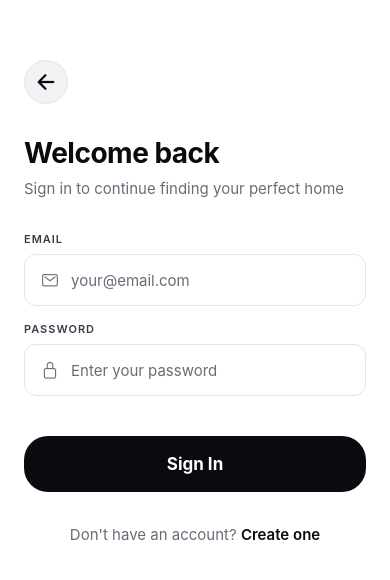
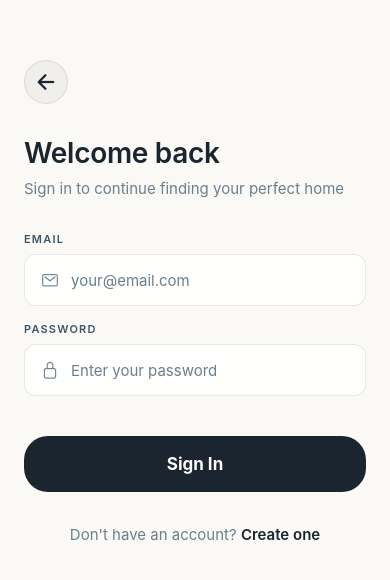
Before and after one commit to Nkingsap/houserent, a React Native app: screen /Login in a window 390 px wide. Shown: the top 580 px of the page. Built offline with nearby package versions, Linux system fonts and the light colour scheme; what react-native-worklets would draw is missing.

Commit message:
refactor: update theme tokens and color palette

```diff
--- a/src/theme/index.js
+++ b/src/theme/index.js
@@ -1,40 +1,51 @@
+// ─── Academic Sanctuary Design System ────────────────────────────
+// Palette and tokens aligned with DESIGN.md
+// Slate Blue + Sage Green + Warm Ivory + Antique Gold
+
 export const colors = {
   // Backgrounds
-  background: '#FFFFFF',
-  card: '#FFFFFF',
-  elevated: '#F2F2F4',
-  surface: '#F0F0F2',
+  background: '#FAF9F6',        // Warm Ivory
+  card: 'rgba(255,255,255,0.88)', // Glass surface – more opaque
+  elevated: '#F0EFEC',           // Subtle lift
+  surface: '#E8E6E3',            // Input/chip fill – darker
 
-  // Listing cards (light, on white background)
-  cardDark: '#FFFFFF',
-  cardDarkElevated: '#F5F5F7',
-  cardDarkBorder: '#E8E8EC',
-  cardDarkText: '#1A1A2E',
-  cardDarkTextSecondary: '#4A4A5A',
-  cardDarkTextMuted: '#6B6B78',
+  // Glass surfaces (cards, panels)
+  glass: 'rgba(255,255,255,0.88)',
+  glassBorder: 'rgba(255,255,255,0.45)',
+  glassElevated: 'rgba(255,255,255,0.92)',
 
-  // Borders – subtle
-  border: '#E4E4E7',
-  borderLight: '#F0F0F2',
+  // Listing cards – solid glass
+  cardDark: 'rgba(255,255,255,0.90)',
+  cardDarkElevated: '#F0EFEC',
+  cardDarkBorder: 'rgba(0,0,0,0)',    // transparent – no borders
+  cardDarkText: '#1A2530',
+  cardDarkTextSecondary: '#3D5467',
+  cardDarkTextMuted: '#6B7F8D',
 
-  // Text – rich dark scale
-  text: '#0A0A0F',
-  textSecondary: '#3A3A48',
-  textMuted: '#6B6B78',
+  // Text – Dark Slate scale (sharper)
+  text: '#1A2530',               // Near-black
+  textSecondary: '#3D5467',      // Darker secondary
+  textMuted: '#6B7F8D',          // Darker muted
 
-  // Primary action – deep black
-  accent: '#0A0A0F',
-  accentDim: 'rgba(10,10,15,0.07)',
+  // Primary action – Deep Forest Green
+  primary: '#2D6A4F',
+  primaryDark: '#1B4332',
+  accent: '#B8860B',             // Dark Goldenrod
+  accentDim: 'rgba(184,134,11,0.14)',
 
   // Semantic
-  danger: '#E63946',
-  success: '#2D9B5A',
-  warning: '#E0A800',
+  danger: '#C0392B',
+  success: '#1E8449',
+  warning: '#B7950B',
 
   // Overlays
-  overlay: 'rgba(10,10,15,0.55)',
-  overlayLight: 'rgba(10,10,15,0.04)',
+  overlay: 'rgba(26,37,48,0.60)',
+  overlayLight: 'rgba(26,37,48,0.06)',
   transparent: 'transparent',
+
+  // Borders – kept for dividers only
+  border: 'rgba(26,37,48,0.10)',
+  borderLight: 'rgba(26,37,48,0.05)',
 };
 
 export const spacing = {
@@ -58,27 +69,27 @@ export const borderRadius = {
 export const typography = {
   hero: {
     fontSize: 32,
-    fontWeight: '800',
+    fontWeight: '500',           // Medium – sharper
     color: colors.text,
-    letterSpacing: -0.8,
+    letterSpacing: -0.5,
   },
   h1: {
     fontSize: 28,
-    fontWeight: '700',
+    fontWeight: '600',
     color: colors.text,
-    letterSpacing: -0.5,
+    letterSpacing: -0.3,
   },
   h2: {
     fontSize: 22,
-    fontWeight: '700',
+    fontWeight: '600',
     color: colors.text,
-    letterSpacing: -0.3,
+    letterSpacing: -0.2,
   },
   h3: {
     fontSize: 18,
     fontWeight: '600',
     color: colors.text,
-    letterSpacing: -0.1,
+    letterSpacing: 0,
   },
   body: {
     fontSize: 15,
@@ -88,12 +99,12 @@ export const typography = {
   },
   bodyBold: {
     fontSize: 15,
-    fontWeight: '600',
+    fontWeight: '700',
     color: colors.text,
   },
   caption: {
     fontSize: 13,
-    fontWeight: '400',
+    fontWeight: '500',
     color: colors.textSecondary,
   },
   small: {
@@ -101,7 +112,7 @@ export const typography = {
     fontWeight: '600',
     color: colors.textSecondary,
     textTransform: 'uppercase',
-    letterSpacing: 1,
+    letterSpacing: 1.2,
   },
   price: {
     fontSize: 20,
@@ -112,24 +123,24 @@ export const typography = {
 
 export const shadows = {
   small: {
-    shadowColor: '#0A0A0F',
+    shadowColor: '#2C3E50',
     shadowOffset: { width: 0, height: 2 },
-    shadowOpacity: 0.08,
-    shadowRadius: 6,
+    shadowOpacity: 0.06,
+    shadowRadius: 8,
     elevation: 3,
   },
   medium: {
-    shadowColor: '#0A0A0F',
+    shadowColor: '#2C3E50',
     shadowOffset: { width: 0, height: 4 },
-    shadowOpacity: 0.1,
-    shadowRadius: 14,
+    shadowOpacity: 0.08,
+    shadowRadius: 16,
     elevation: 5,
   },
   large: {
-    shadowColor: '#0A0A0F',
+    shadowColor: '#2C3E50',
     shadowOffset: { width: 0, height: 8 },
-    shadowOpacity: 0.12,
-    shadowRadius: 24,
+    shadowOpacity: 0.10,
+    shadowRadius: 28,
     elevation: 10,
   },
 };
```
